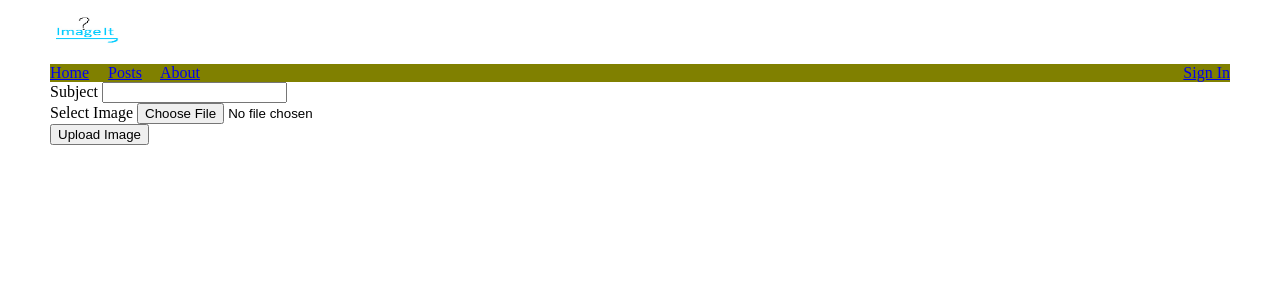
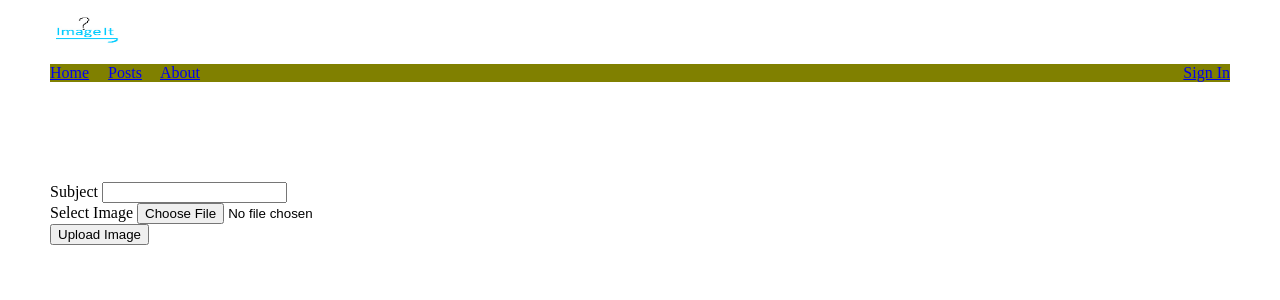
Before and after one commit to bamusasoft/ImageIt, a PHP site: page /Home.php in a window 1280 px wide. Shown: the top 300 px of the page. Run offline with PHP 8.4, Linux system fonts and the light colour scheme.

Commit message:
comment from omar

```diff
--- a/ImageIt/ImageIt/Style/MasterStyle.css
+++ b/ImageIt/ImageIt/Style/MasterStyle.css
@@ -20,3 +20,6 @@ a.menuItem{
 #header{
     background-color:olive;
 }
+#content{
+    margin-top:100px;
+}
```
Also changed, not shown: ImageIt/ImageIt/Images/Penguins.jpg (added).
